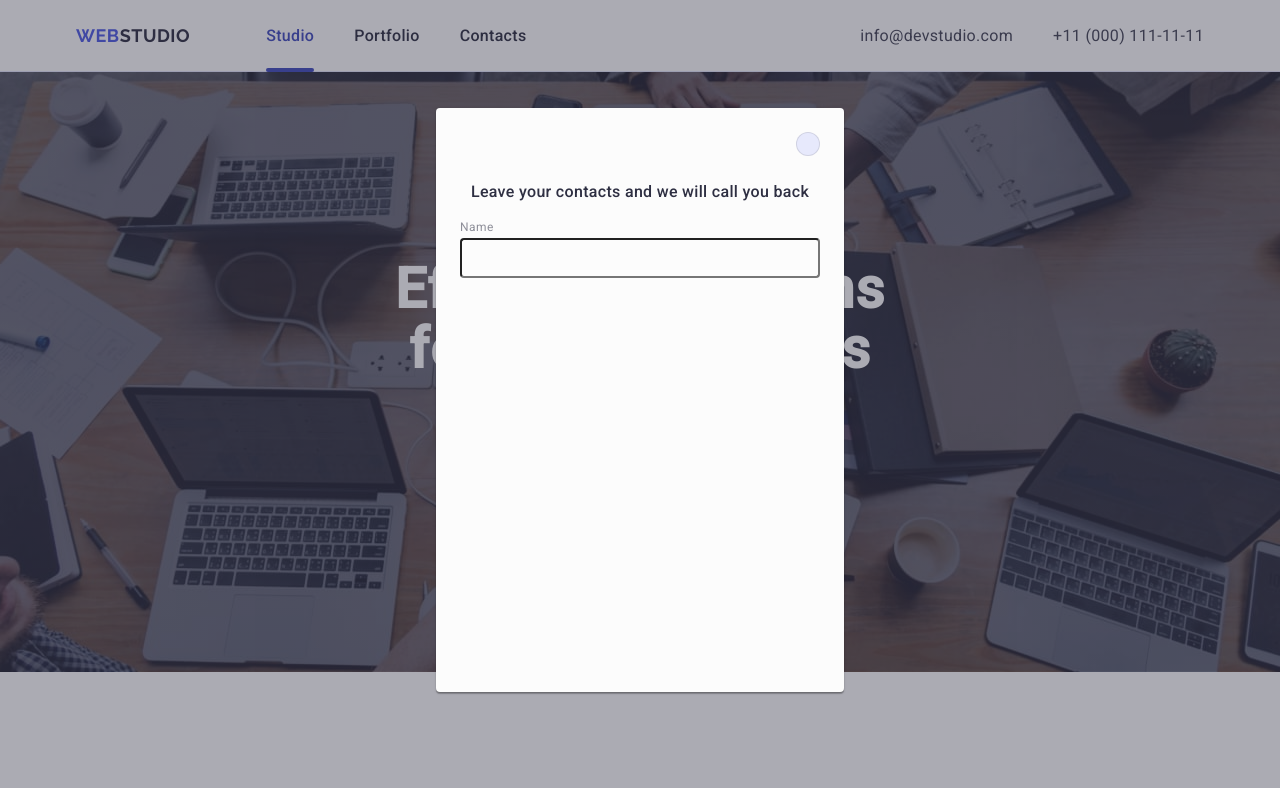
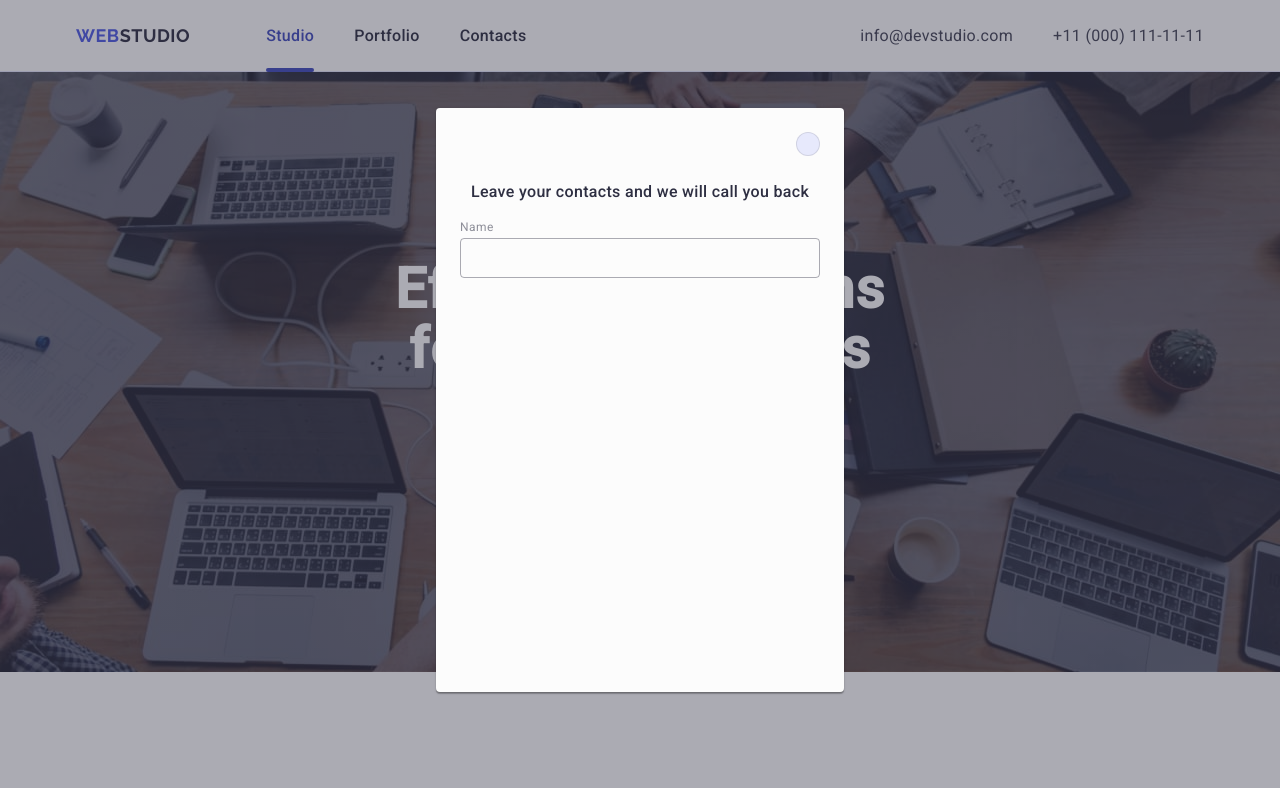
Before and after one commit to AlexSandr90/goit-markup-hw-05, a plain HTML site: page index.html in a window 1280 px wide. Shown: the top 788 px of the page. Drawn offline with nearby package versions, Linux system fonts and the light colour scheme.

Commit message:
modal form

```diff
--- a/css/styles.css
+++ b/css/styles.css
@@ -677,7 +677,7 @@ body {
 .modal-form-input {
     width: 100%;
     height: 40px;
-    border: 1px solid rgba(46, 47n, 66, 0.4);
+    border: 1px solid rgba(46, 47, 66, 0.4);
     border-radius: 4px;
     background-color: transparent;
     padding-left: 38px;
--- a/index.html
+++ b/index.html
@@ -453,7 +453,16 @@
             </label>
             <div class="input-group">
 
-              <input type="text" name="user-name" class="modal-form-input">
+              <input
+                type="text"
+                id="user-name"
+                name="user-name"
+                class="modal-form-input"
+              />
+
+              <svg class="form-input-img" width="18" height="24">
+                <use href="./images/icons.svg#user"></use>
+              </svg>
             </div>
           </div>
         </form>
```
Also changed, not shown: images/icons.svg, images/mail.svg (added), images/phone.svg (added), images/user.svg (added).
